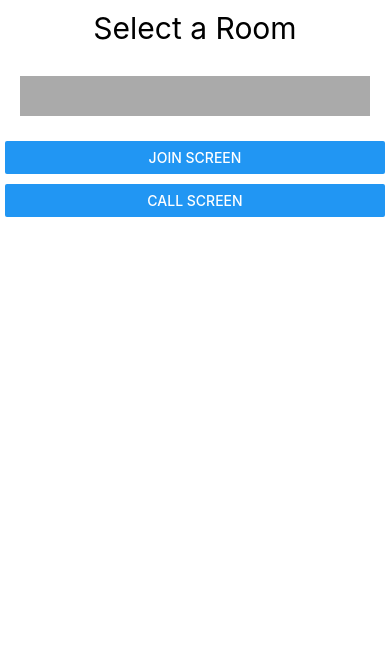
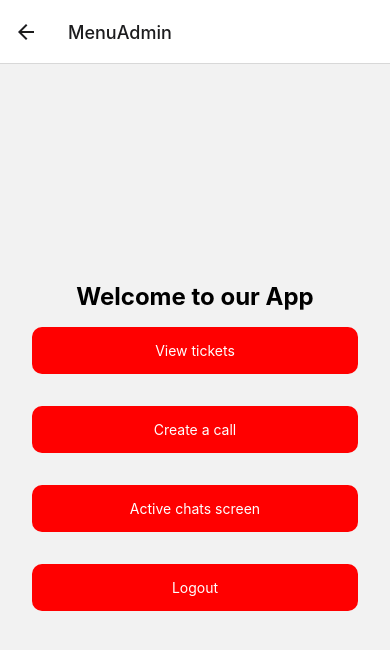
Before and after one commit to pinke18/MTAA_Frontend_Vida_Pinke, a React Native app: screen /MenuAdmin in a window 390 px wide. Shown: the top 650 px of the page. Built offline with nearby package versions, Linux system fonts and the light colour scheme; what @react-native-firebase/app would draw is missing.

Commit message:
Implemented WEBRTC Video call

```diff
--- a/App.js
+++ b/App.js
@@ -1,49 +1,39 @@
-import React, { useState } from 'react';
-import { Text, StyleSheet, SafeAreaView, RecyclerViewBackedScrollView } from 'react-native';
-import CallScreen from './Screens/Call';
-import CreateRoomScreen from './Screens/CallRoom';
-import JoinCallScreen from './Screens/JoinCall';
+import * as React from 'react';
+import { View, Text , Button} from 'react-native';
+import { NavigationContainer } from '@react-navigation/native';
+import { createNativeStackNavigator } from '@react-navigation/native-stack';
+import LoginScreen from './Screens/Login';
+import RegisterScreen from './Screens/Register';
+import MenuScreen from './Screens/Menu';
+import MenuAdminScreen from './Screens/MenuAdmin';
+import ActivechatsScreen from './Screens/Activechats';
+import CreateticketScreen from './Screens/Createticket';
+import ViewticketsScreen from './Screens/Viewtickets';
+import CommonproblemsScreen from './Screens/Commonproblems';
+import ViewticketsAdminScreen from './Screens/ViewticketsAdmin';
+import CallAppScreen from './Screens/CallApp';
 
-// Just to handle navigation
-export default function App() {
-  const screens = {
-    ROOM: 'JOIN_ROOM',
-    CALL: 'CALL',
-    JOIN: 'JOIN',
-  }
 
-  const [screen, setScreen] = useState(screens.ROOM);
-  const [roomId, setRoomId] = useState('');
 
-  let content;
+const Stack = createNativeStackNavigator();
 
-  switch (screen) {
-    case screens.ROOM:
-      content = <CallScreen roomId={roomId} setRoomId={setRoomId} screens={screens} setScreen={setScreen} />
-      break;
-
-    case screens.CALL:
-      content = <CreateRoomScreen roomId={roomId} screens={screens} setScreen={setScreen} />
-      break;
-
-    case screens.JOIN:
-      content = <JoinCallScreen roomId={roomId} screens={screens} setScreen={setScreen} />
-      break;
-
-    default:
-      content = <Text>Wrong Screen</Text>
-  }
-
+function App() {
   return (
-    <SafeAreaView style={styles.container} >
-      {content}
-    </SafeAreaView>
-  )
+    <NavigationContainer>
+      <Stack.Navigator initialRouteName="Login">
+        <Stack.Screen name="Login" component={LoginScreen} options={{ title: 'Login' }} />
+        <Stack.Screen name="Register" component={RegisterScreen} options={{ title: 'Register' }} />
+        <Stack.Screen name="Menu" component={MenuScreen} options={{ title: 'Menu' }} />
+        <Stack.Screen name="MenuAdmin" component={MenuAdminScreen} options={{ title: 'MenuAdmin' }} />
+        <Stack.Screen name="Activechats" component={ActivechatsScreen} options={{ title: 'Activechats' }} />
+        <Stack.Screen name="Commonproblems" component={CommonproblemsScreen} options={{ title: 'Commonproblems' }} />
+        <Stack.Screen name="Createticket" component={CreateticketScreen} options={{ title: 'Createticket' }} />
+        <Stack.Screen name="Viewtickets" component={ViewticketsScreen} options={{ title: 'Viewtickets' }} />
+        <Stack.Screen name="ViewticketsAdmin" component={ViewticketsAdminScreen} options={{ title: 'ViewticketsAdmin' }} />
+        <Stack.Screen name="CallAppScreen" component={CallAppScreen} options={{ title: 'CallAppScreen' }} />
+      </Stack.Navigator>
+    </NavigationContainer>
+  );
 }
 
-const styles = StyleSheet.create({
-  container: {
-    flex: 1,
-    padding: 10,
-  },
-});
+export default App;
--- /dev/null
+++ b/Screens/CallApp.js
@@ -0,0 +1,51 @@
+import React, { useState } from 'react';
+import { Text, StyleSheet, SafeAreaView, RecyclerViewBackedScrollView } from 'react-native';
+import CallScreen from './Call';
+import CreateRoomScreen from './CallRoom';
+import JoinCallScreen from './JoinCall';
+
+// Just to handle navigation
+function CallAppScreen() {
+  const screens = {
+    ROOM: 'JOIN_ROOM',
+    CALL: 'CALL',
+    JOIN: 'JOIN',
+  }
+
+  const [screen, setScreen] = useState(screens.ROOM);
+  const [roomId, setRoomId] = useState('');
+
+  let content;
+
+  switch (screen) {
+    case screens.ROOM:
+      content = <CallScreen roomId={roomId} setRoomId={setRoomId} screens={screens} setScreen={setScreen} />
+      break;
+
+    case screens.CALL:
+      content = <CreateRoomScreen roomId={roomId} screens={screens} setScreen={setScreen} />
+      break;
+
+    case screens.JOIN:
+      content = <JoinCallScreen roomId={roomId} screens={screens} setScreen={setScreen} />
+      break;
+
+    default:
+      content = <Text>Wrong Screen</Text>
+  }
+
+  return (
+    <SafeAreaView style={styles.container} >
+      {content}
+    </SafeAreaView>
+  )
+}
+
+const styles = StyleSheet.create({
+  container: {
+    flex: 1,
+    padding: 10,
+  },
+});
+
+export default CallAppScreen
--- a/Screens/Login.js
+++ b/Screens/Login.js
@@ -13,7 +13,7 @@ import {
   Alert,
 } from 'react-native';
 import { Form, FormItem, Picker } from 'react-native-form-component';
-import App from '../App';
+import App from './CallApp';
 
 const loginUser = (email, password, navigation) => {
   return fetch("http://192.168.0.80:8000/login", {
--- a/Screens/MenuAdmin.js
+++ b/Screens/MenuAdmin.js
@@ -12,7 +12,7 @@ import {
   TouchableOpacity,
   Alert,
 } from 'react-native';
-import App from '../App';
+import App from './CallApp';
 
 function MenuScreen({ navigation }) {
     return (
@@ -22,7 +22,7 @@ function MenuScreen({ navigation }) {
               <TouchableOpacity onPress={() => navigation.navigate('ViewticketsAdmin')} style={styles.button}>
                 <Text style={styles.buttonText}>View tickets</Text>
               </TouchableOpacity>
-              <TouchableOpacity onPress={() => navigation.navigate('Call')} style={styles.button}>
+              <TouchableOpacity onPress={() => navigation.navigate('CallAppScreen')} style={styles.button}>
                 <Text style={styles.buttonText}>Create a call</Text>
               </TouchableOpacity>
               <TouchableOpacity onPress={() => navigation.navigate('Activechats')} style={styles.button}>
--- a/package.json
+++ b/package.json
@@ -19,6 +19,7 @@
     "react-native-form-component": "^2.3.3",
     "react-native-safe-area-context": "^4.2.4",
     "react-native-screens": "^3.13.1",
+    "react-native-webrtc": "^1.100.0",
     "react-native-webrtc-minimal": "github:baconcheese113/react-native-webrtc-minimal"
   },
   "devDependencies": {
```
Also changed, not shown: 3 other files (tests, documents, lock files or other folders).
